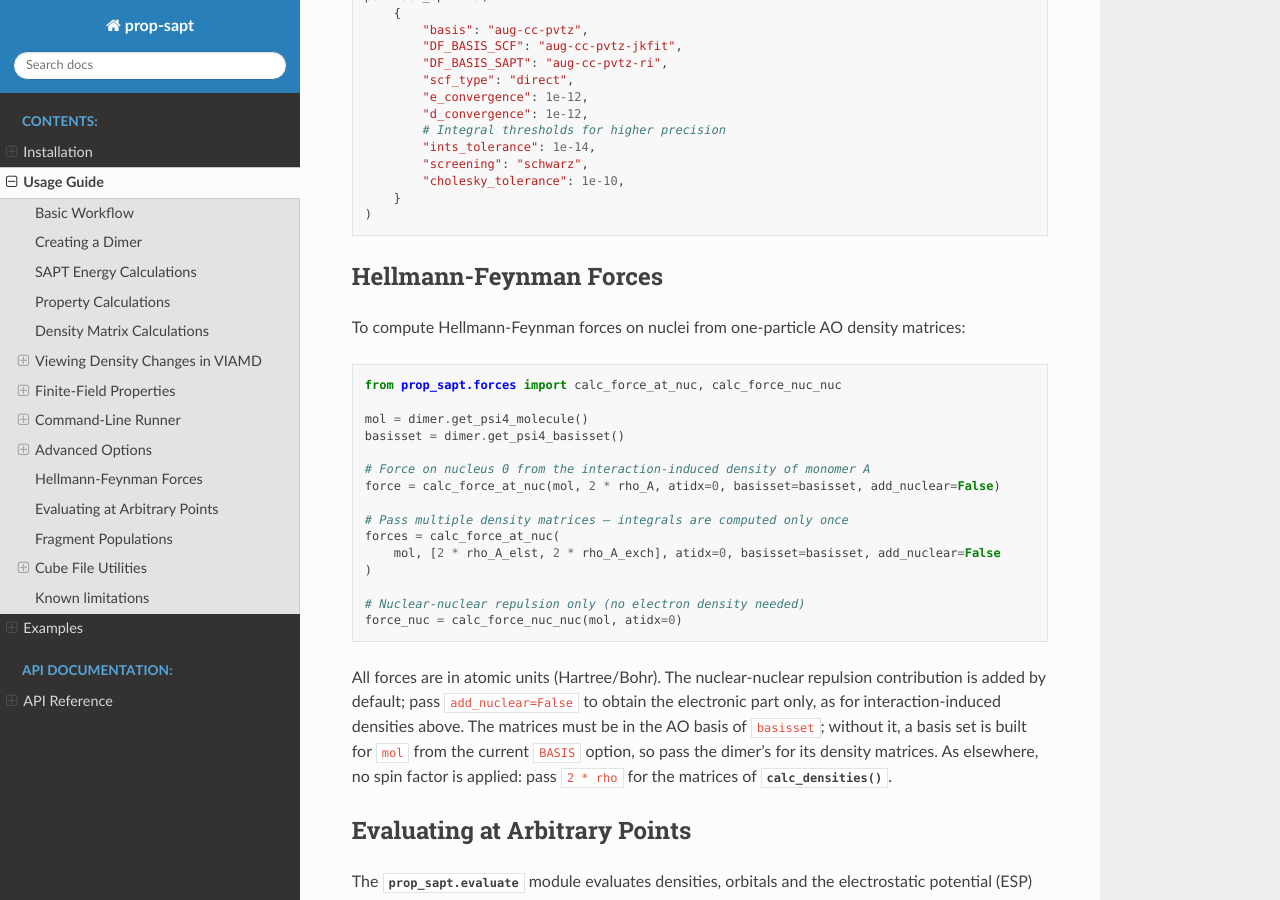
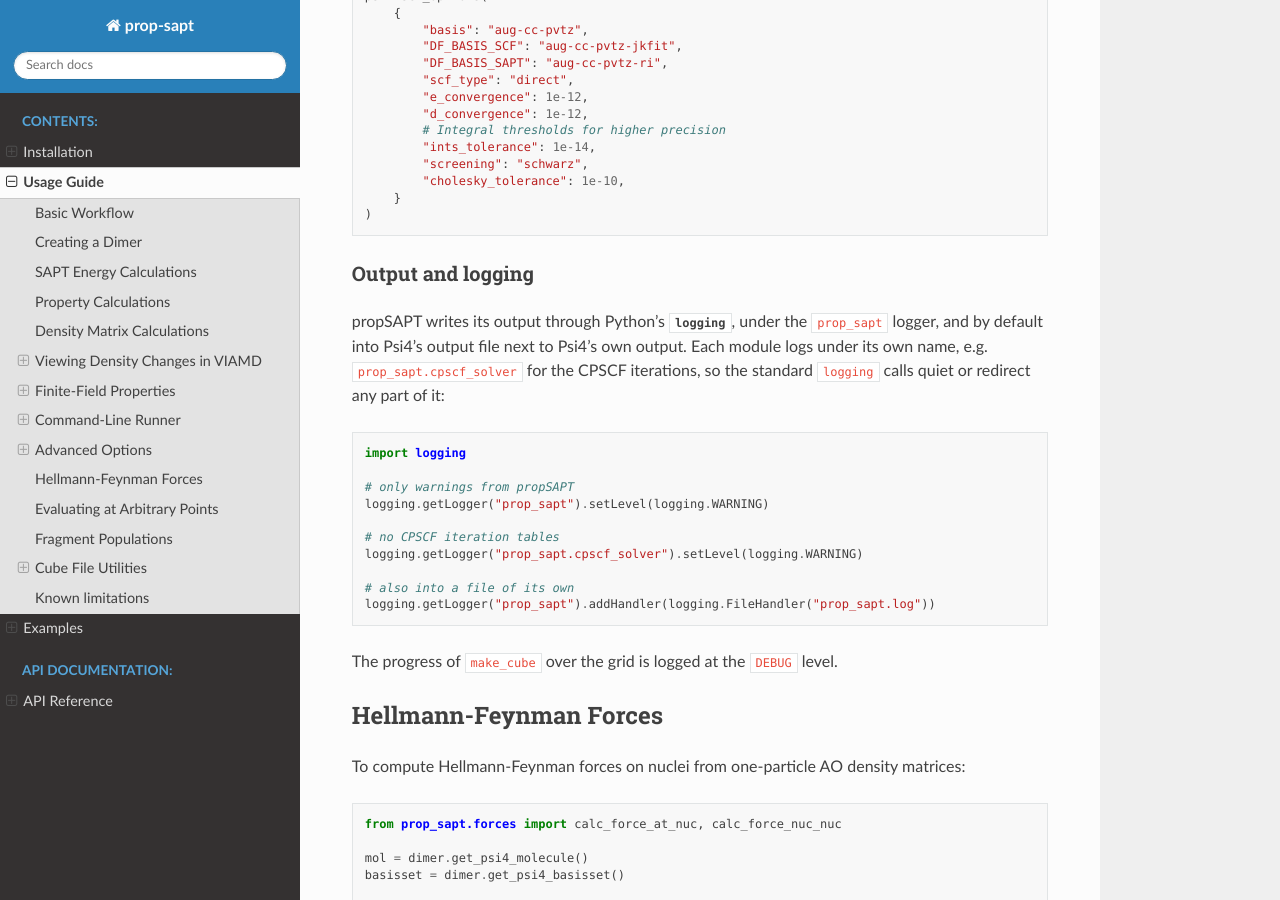
Before and after one commit to btyrcha/propSAPT, a Sphinx documentation site: the page built from docs/usage.rst, in a window 1280 px wide and 900 px high, scrolled down 10844 px. Built offline with Sphinx 7.4.7 and the Read the Docs theme 3.1.0, drawn with Linux system fonts in a browser that asks for light colours.

Commit message:
docs, changelog and AI usage log for the logging layer
The usage guide's Output and logging section shows how to quiet or redirect propSAPT's
output, the API reference lists prop_sapt.log, and the changelog says the output goes
through logging, still into Psi4's output file.

Co-Authored-By: Claude Opus 5.5 <noreply@anthropic.com>
Claude-Session: https://claude.ai/code/session_019ZeFQEY3P12DGTNcvWEyhT

```diff
--- a/docs/usage.rst
+++ b/docs/usage.rst
@@ -572,6 +572,29 @@ You can customize various aspects of the calculation using Psi4 options before c
        }
    )
 
+Output and logging
+~~~~~~~~~~~~~~~~~~
+
+propSAPT writes its output through Python's :mod:`logging`, under the ``prop_sapt``
+logger, and by default into Psi4's output file next to Psi4's own output. Each module
+logs under its own name, e.g. ``prop_sapt.cpscf_solver`` for the CPSCF iterations, so
+the standard ``logging`` calls quiet or redirect any part of it:
+
+.. code-block:: python
+
+   import logging
+
+   # only warnings from propSAPT
+   logging.getLogger("prop_sapt").setLevel(logging.WARNING)
+
+   # no CPSCF iteration tables
+   logging.getLogger("prop_sapt.cpscf_solver").setLevel(logging.WARNING)
+
+   # also into a file of its own
+   logging.getLogger("prop_sapt").addHandler(logging.FileHandler("prop_sapt.log"))
+
+The progress of ``make_cube`` over the grid is logged at the ``DEBUG`` level.
+
 Hellmann-Feynman Forces
 -----------------------
 
```
Also changed, not shown: AI-USAGE.md (+1 -0 lines), CHANGELOG.md (+5 -0 lines), docs/api.rst (+7 -0 lines).
